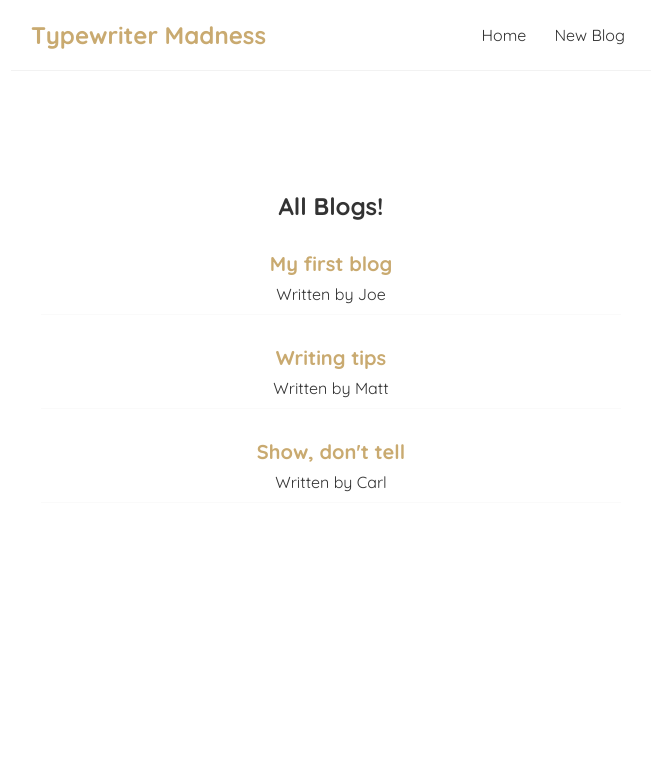
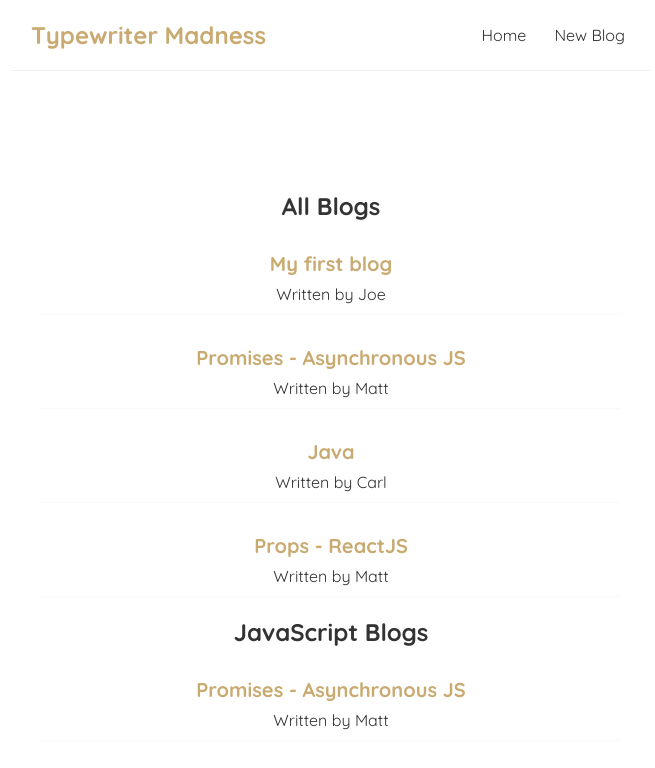
Before and after one commit to MattFLPe/blog-app, a React (Create React App) app: page / in a window 1280 px wide. Shown: the top 768 px of the page, without its empty margins (309-964 px from the left). Built offline with nearby package versions, Linux system fonts and the light colour scheme.

Commit message:
Added method that filters blogs by category

```diff
--- a/src/components/Home.js
+++ b/src/components/Home.js
@@ -4,12 +4,14 @@ import BlogList from "../BlogList";
 const Home = () => {
     const [blogs, setBlogs] = useState([
         { title: "My first blog", body: "lorem ipsum...", author: "Joe", id: 1 },
-        { title: "Writing tips", body: "lorem ipsum...", author: "Matt", id: 2 },
-        { title: "Show, don't tell", body: "lorem ipsum...", author: "Carl", id: 3 }
+        { title: "Promises - Asynchronous JS", body: "lorem ipsum...", author: "Matt", category: "JavaScript", id: 2 },
+        { title: "Java", body: "lorem ipsum...", author: "Carl", category: "literature", id: 3 },
+        { title: "Props - ReactJS", body: "lorem ipsum...", author: "Matt", category: "ReactJS", id: 4 },
     ])
     return (
         <div className="home">
-            <BlogList blogs={blogs} title='All Blogs!'/>
+            <BlogList blogs={blogs} title='All Blogs'/>
+            <BlogList blogs={blogs.filter((blog) => blog.category === 'JavaScript')} title='JavaScript Blogs'/>
         </div>
      );
 }
```
